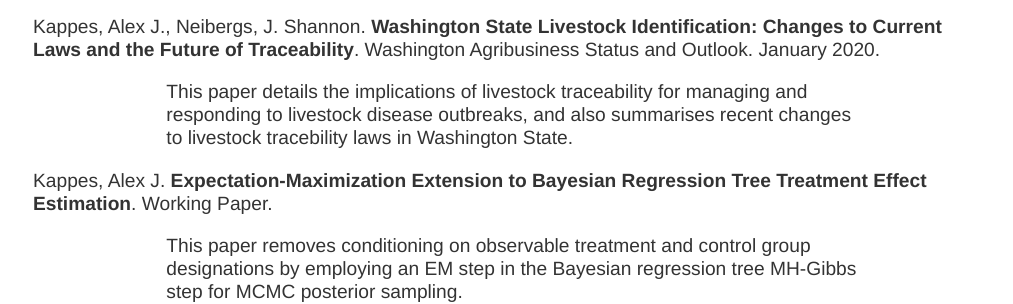
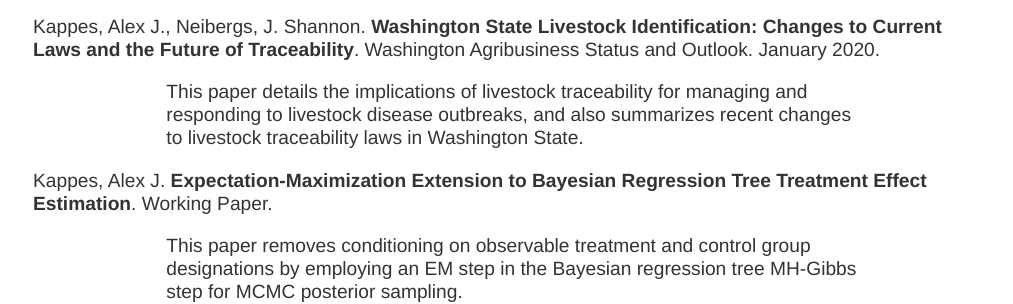
Before and after one commit to AJKappes/AJKappes.github.io, a Jekyll site: the page about/index.html, which Jekyll copies as it is, in a window 1280 px wide. Shown: the part 1117-1421 px from the top of the page, without its empty margins (127-1140 px from the left). Built offline with Jekyll 4.4.1, drawn with Linux system fonts in a browser that asks for light colours.

Commit message:
update about section

```diff
--- a/about/index.html
+++ b/about/index.html
@@ -48,7 +48,7 @@ to Reduce Asymmetric Information in the U.S. Beef Supply Chain</b>. Working pape
 
 		<p>Kappes, Alex J., Neibergs, J. Shannon. <b>Washington State Livestock Identification: Changes to Current Laws and the Future of Traceability</b>. Washington Agribusiness Status and Outlook. January 2020.</p>
 
-		<p class="indented"> This paper details the implications of livestock traceability for managing and responding to livestock disease outbreaks, and also summarises recent changes to livestock tracebility laws in Washington State.</p>
+		<p class="indented"> This paper details the implications of livestock traceability for managing and responding to livestock disease outbreaks, and also summarizes recent changes to livestock traceability laws in Washington State.</p>
 
 		<p>Kappes, Alex J. <b>Expectation-Maximization Extension to Bayesian Regression Tree Treatment Effect Estimation</b>. Working Paper.</p>
 
```
